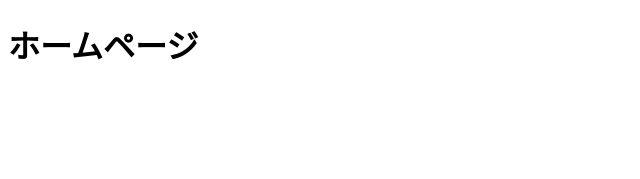
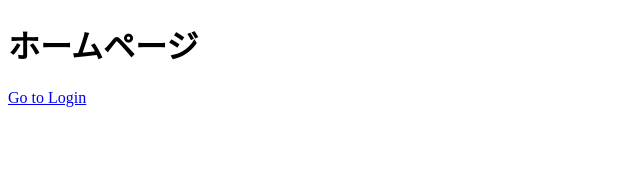
Before and after one commit to ko-tarou/VirtuPet, a React (Create React App) app: page / in a window 1280 px wide. Shown: the top 179 px of the page, without its empty margins (0-640 px from the left). Built offline with nearby package versions, Linux system fonts and the light colour scheme.

Commit message:
画面遷移の部分修正

```diff
--- a/src/index.js
+++ b/src/index.js
@@ -1,5 +1,10 @@
 import React from 'react';
-import ReactDOM from 'react-dom';
-import App from './pages/home';
+import ReactDOM from 'react-dom/client';
+import App from './pages/App'; // App.jsxをインポート
 
-ReactDOM.render(<App />, document.getElementById('root'));
+const root = ReactDOM.createRoot(document.getElementById('root'));
+root.render(
+  <React.StrictMode>
+    <App />
+  </React.StrictMode>
+);
--- a/src/pages/App.jsx
+++ b/src/pages/App.jsx
@@ -1,17 +1,15 @@
 import React from 'react';
-import { BrowserRouter as Router, Route, Switch } from 'react-router-dom';
+import { BrowserRouter as Router, Route, Routes } from 'react-router-dom';
 import Home from './home';
 import Login from './login';
-import Signup from './Signup';
 
 const App = () => {
   return (
     <Router>
-      <Switch>
-        <Route exact path="/" component={Home} />
-        <Route path="/login" component={Login} />
-        <Route path="/signup" component={Signup} />
-      </Switch>
+      <Routes>
+        <Route path="/" element={<Home />} />
+        <Route path="/login" element={<Login />} />
+      </Routes>
     </Router>
   );
 };
--- a/src/pages/home.jsx
+++ b/src/pages/home.jsx
@@ -1,9 +1,11 @@
 import React from 'react';
+import { Link } from 'react-router-dom';
 
 const Home = () => {
   return (
     <div>
       <h1>ホームページ</h1>
+      <Link to="/login">Go to Login</Link>
     </div>
   );
 };
```
Also changed, not shown: index.js (+1 -20 lines), package.json (+10 -4 lines), 10 other files (tests, documents, lock files or other folders).
